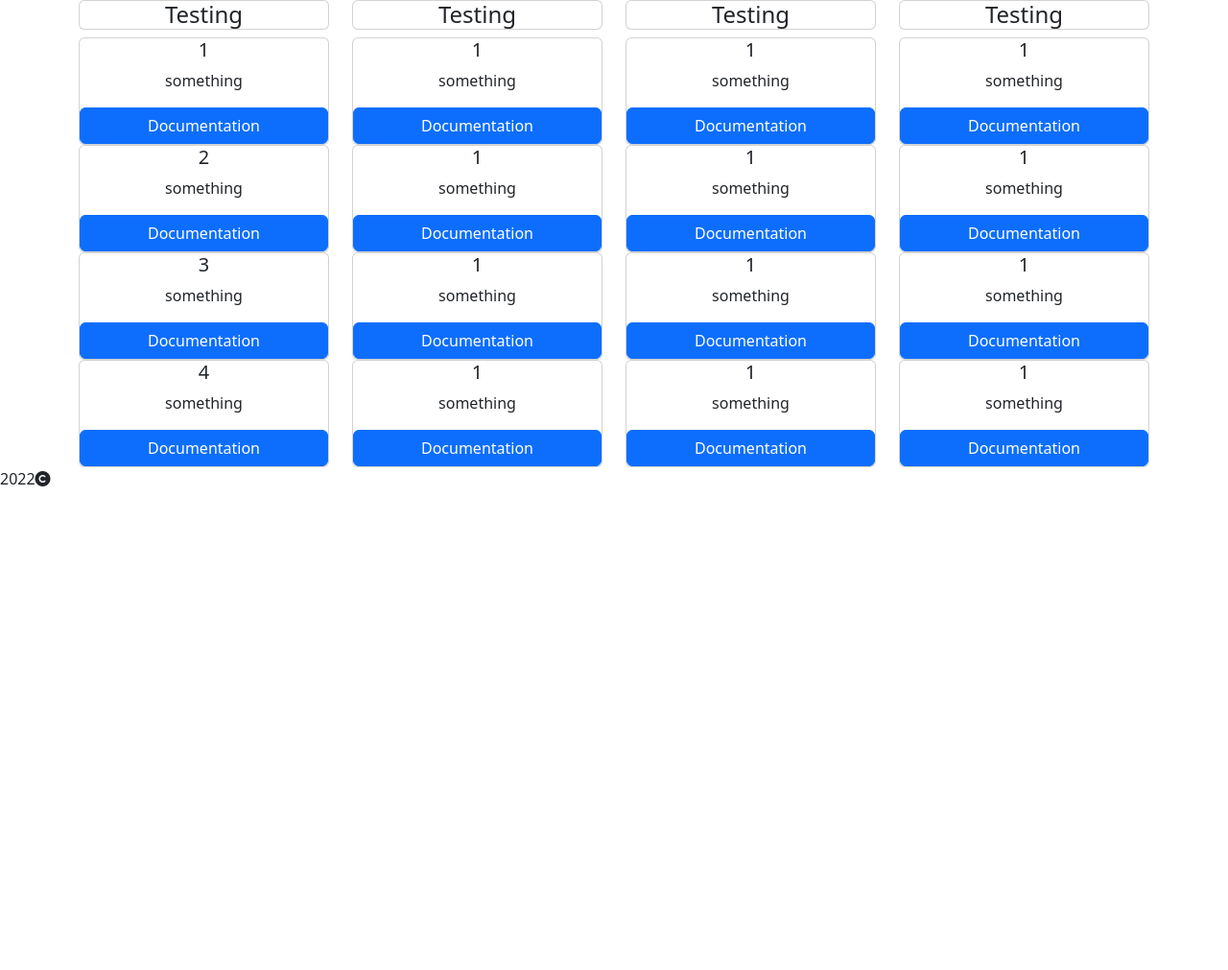
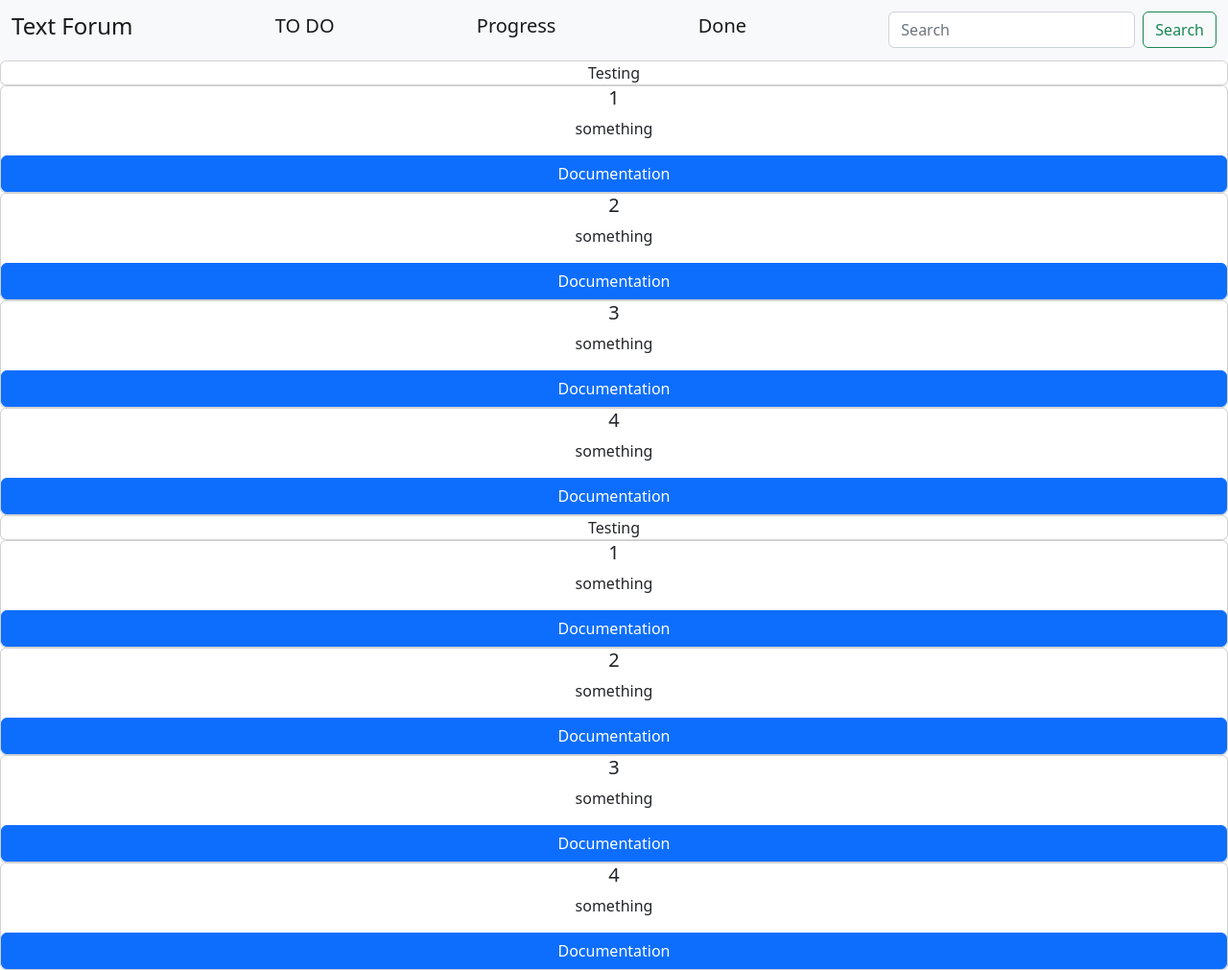
Before and after one commit to VSHellkite/VSHellkite-csp_repeat_ca, a plain HTML site: page index.html in a window 1280 px wide. Shown: the whole page at 96% size. Before the commit the page ends 800 px from the top, so only its background shows below. Drawn offline with nearby package versions, Linux system fonts and the light colour scheme.

Commit message:
Reconfigured, added Nav bar

```diff
--- a/index.html
+++ b/index.html
@@ -3,133 +3,108 @@
 
 <head>
     <meta charset="UTF-8">
-    <link rel="stylesheet" href="./style.css">
+    <link rel="stylesheet" href="./Style.css">
     <meta name="view" content="width=device-width, intital-scale=1.0">
+    <meta http-equiv="X-UA-Compatible" content="ie=edge">
     <link rel="stylesheet" href="path/to/font-awesome/css/font-awesome.min.css">
     <link href="https://fonts.googleapis.com/css2?family=Newsreader:opsz,wght@6..72,200&display=swap" rel="stylesheet">
     <link href="https://cdn.jsdelivr.net/npm/bootstrap@5.2.0/dist/css/bootstrap.min.css" rel="stylesheet"
         integrity="sha384-gH2yIJqKdNHPEq0n4Mqa/HGKIhSkIHeL5AyhkYV8i59U5AR6csBvApHHNl/vI1Bx" crossorigin="anonymous">
+    <title>CA</title>
 </head>
 
 <body>
     <div id="main">
-        <section>
-            <div class="container text-center">
+        <section class="section_1 container-fluid p-0">
+            <div class="d-flex flex-column">
+                <nav class="navbar navbar-expand-lg bg-light">
+                    <div class="collapse navbar-collapse" id="navbarSupportedContent"></div>
+                    <div class="container-fluid">
+                        <a class="navbar-brand" href="0">
+                            <h4>Text Forum</h4>
+                        </a>
+                        <a class="navbar-brand" href="1">
+                            <h5>TO DO</h5>
+                        </a>
+                        <a class="navbar-brand" href="2">
+                            <h5>Progress</h5>
+                        </a>
+                        <a class="navbar-brand" href="3">
+                            <h5>Done</h5>
+                        </a>
+                        <form class="d-flex" role="search">
+                            <input class="form-control me-2" type="search" placeholder="Search" aria-label="Search">
+                            <button class="btn btn-outline-success" type="submit">Search</button>
+                        </form>
+
+                    </div>
+            </div>
+            </nav>
+    </div>
+    </section>
+    <section class="board">
+        <section class="list" <div class="container text-center">
             <div class="row align-items-start">
                 <div class="col">
-                        <div class="title-card">
-                            <h4 class="card title">Testing</h4>
-                        </div>
+                    <div class="title card text-center">Testing</div>
                     <div class="contents">
-                            <div class="card">
+                        <div class="card text-center">
                             <h5 class="card-title">1</h5>
                             <p>something</p>
                             <a href="#" class="btn btn-primary">Documentation</a>
                         </div>
-                            <div class="card">
+                        <div class="card text-center">
                             <h5 class="card-title">2</h5>
                             <p>something</p>
                             <a href="#" class="btn btn-primary">Documentation</a>
                         </div>
-                            <div class="card">
+                        <div class="card text-center">
                             <h5 class="card-title">3</h5>
                             <p>something</p>
                             <a href="#" class="btn btn-primary">Documentation</a>
                         </div>
-                            <div class="card">
+                        <div class="card text-center">
                             <h5 class="card-title">4</h5>
                             <p>something</p>
                             <a href="#" class="btn btn-primary">Documentation</a>
                         </div>
                     </div>
+
                 </div>
+            </div>
+            </div>
+        </section>
+        <section class="list" <div class="container text-center">
+            <div class="row align-items-start">
                 <div class="col">
-                        <div class="title-card">
-                            <h4 class="card title">Testing</h4>
-                        </div>
+                    <div class="title card text-center">Testing</div>
                     <div class="contents">
-                            <div class="card">
+                        <div class="card text-center">
                             <h5 class="card-title">1</h5>
                             <p>something</p>
                             <a href="#" class="btn btn-primary">Documentation</a>
                         </div>
-                            <div class="card">
-                                <h5 class="card-title">1</h5>
+                        <div class="card text-center">
+                            <h5 class="card-title">2</h5>
                             <p>something</p>
                             <a href="#" class="btn btn-primary">Documentation</a>
                         </div>
-                            <div class="card">
-                                <h5 class="card-title">1</h5>
+                        <div class="card text-center">
+                            <h5 class="card-title">3</h5>
                             <p>something</p>
                             <a href="#" class="btn btn-primary">Documentation</a>
                         </div>
-                            <div class="card">
-                                <h5 class="card-title">1</h5>
+                        <div class="card text-center">
+                            <h5 class="card-title">4</h5>
                             <p>something</p>
                             <a href="#" class="btn btn-primary">Documentation</a>
                         </div>
                     </div>
-                    </div>
-                    <div class="col">
-                        <div class="title-card">
-                            <h4 class="card title">Testing</h4>
-                        </div>
-                        <div class="contents">
-                            <div class="card">
-                                <h5 class="card-title">1</h5>
-                                <p>something</p>
-                                <a href="#" class="btn btn-primary">Documentation</a>
-                            </div>
-                            <div class="card">
-                                <h5 class="card-title">1</h5>
-                                <p>something</p>
-                                <a href="#" class="btn btn-primary">Documentation</a>
-                            </div>
-                            <div class="card">
-                                <h5 class="card-title">1</h5>
-                                <p>something</p>
-                                <a href="#" class="btn btn-primary">Documentation</a>
-                            </div>
-                            <div class="card">
-                                <h5 class="card-title">1</h5>
-                                <p>something</p>
-                                <a href="#" class="btn btn-primary">Documentation</a>
-                            </div>
-                        </div>
-                    </div>
-                    <div class="col">
-                        <div class="title-card">
-                            <h4 class="card title">Testing</h4>
-                        </div>
-                        <div class="contents">
-                            <div class="card">
-                                <h5 class="card-title">1</h5>
-                                <p>something</p>
-                                <a href="#" class="btn btn-primary">Documentation</a>
-                            </div>
-                            <div class="card">
-                                <h5 class="card-title">1</h5>
-                                <p>something</p>
-                                <a href="#" class="btn btn-primary">Documentation</a>
-                            </div>
-                            <div class="card">
-                                <h5 class="card-title">1</h5>
-                                <p>something</p>
-                                <a href="#" class="btn btn-primary">Documentation</a>
-                            </div>
-                            <div class="card">
-                                <h5 class="card-title">1</h5>
-                                <p>something</p>
-                                <a href="#" class="btn btn-primary">Documentation</a>
-                            </div>
-                        </div>
+
                 </div>
             </div>
             </div>
         </section>
+    </section>
     </div>
-    <footer>
-        <div class="footer">2022<i class="fa-solid fa-copyright"></i>
-        </div>
-    </footer>
 </body>
--- a/stylesheet.css
+++ /dev/null
@@ -1,3 +0,0 @@
-.title{
-    font-size: medium;
-}
```
Also changed, not shown: Style.css (added). Lines whose indentation alone changed are shown as unchanged.
